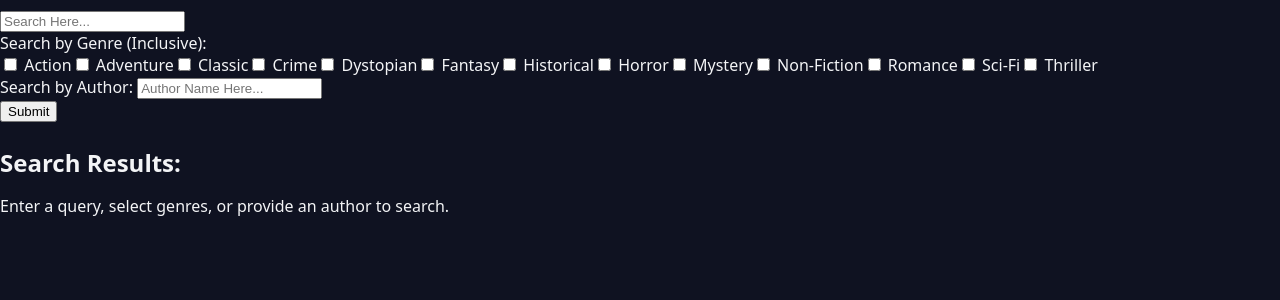
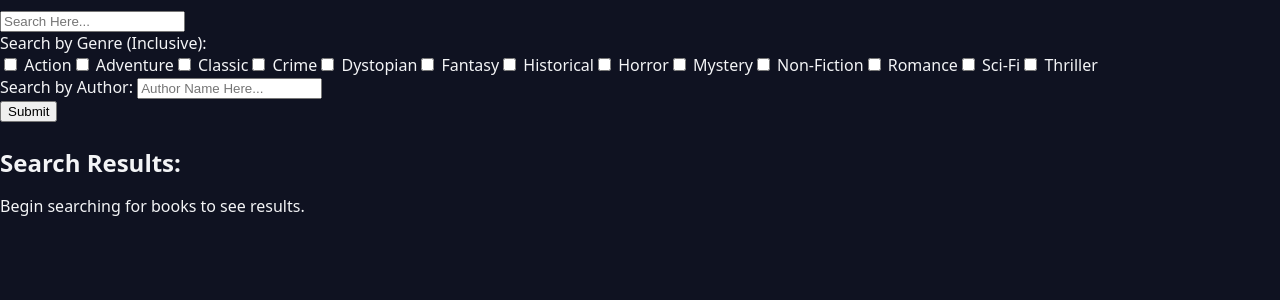
Before and after one commit to theinsurgentarchive/BDB, a PHP site: page /advSearch.php in a window 1280 px wide. Shown: the part 138-438 px from the top of the page. Run offline with PHP 8.4, Linux system fonts and the light colour scheme; data comes from the database, SQL or seed files in the repository.

Commit message:
changed message for people who have accessed the page without any GET parameters

```diff
--- a/public_html/bookworm/advSearch.php
+++ b/public_html/bookworm/advSearch.php
@@ -99,7 +99,7 @@
                 } elseif (!empty($query) || !empty($author) || !empty($genres)) {
                     echo "<p>No results found.</p>";
                 } else {
-                    echo "<p>Enter a query, select genres, or provide an author to search.</p>";
+                    echo "<p>Begin searching for books to see results.</p>";
                 }
             ?>
         </div>
```
